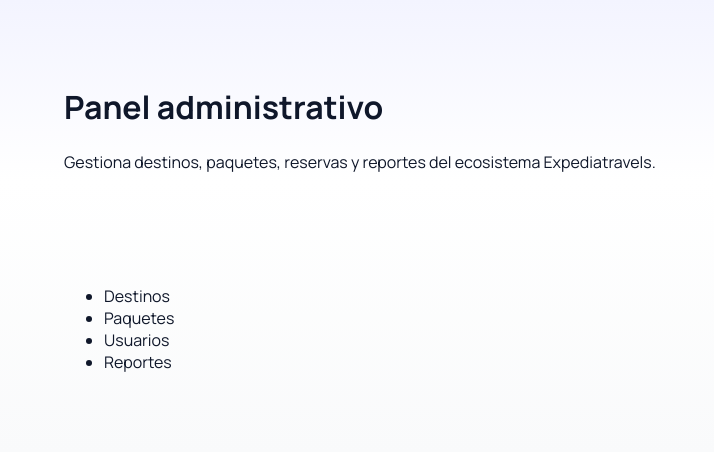
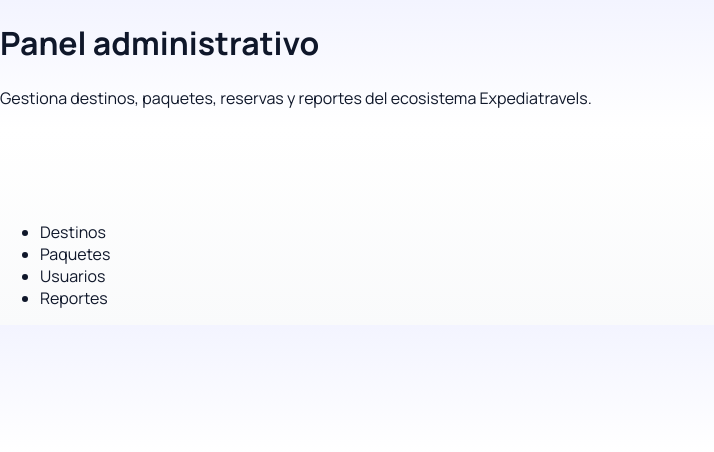
Before and after one commit to xSimix/expediatravels, a PHP site: page /admin/index.php in a window 1280 px wide. Shown: the top 452 px of the page, without its empty margins (0-714 px from the left). Run offline with PHP 8.4, Linux system fonts and the light colour scheme.

Commit message:
Mi actualización de hoy

```diff
--- a/web/css/app.css
+++ b/web/css/app.css
@@ -610,7 +610,6 @@ main {
     display: flex;
     flex-direction: column;
     gap: 5rem;
-    padding: 4rem var(--page-gutter);
 }
 
 .section {
```
